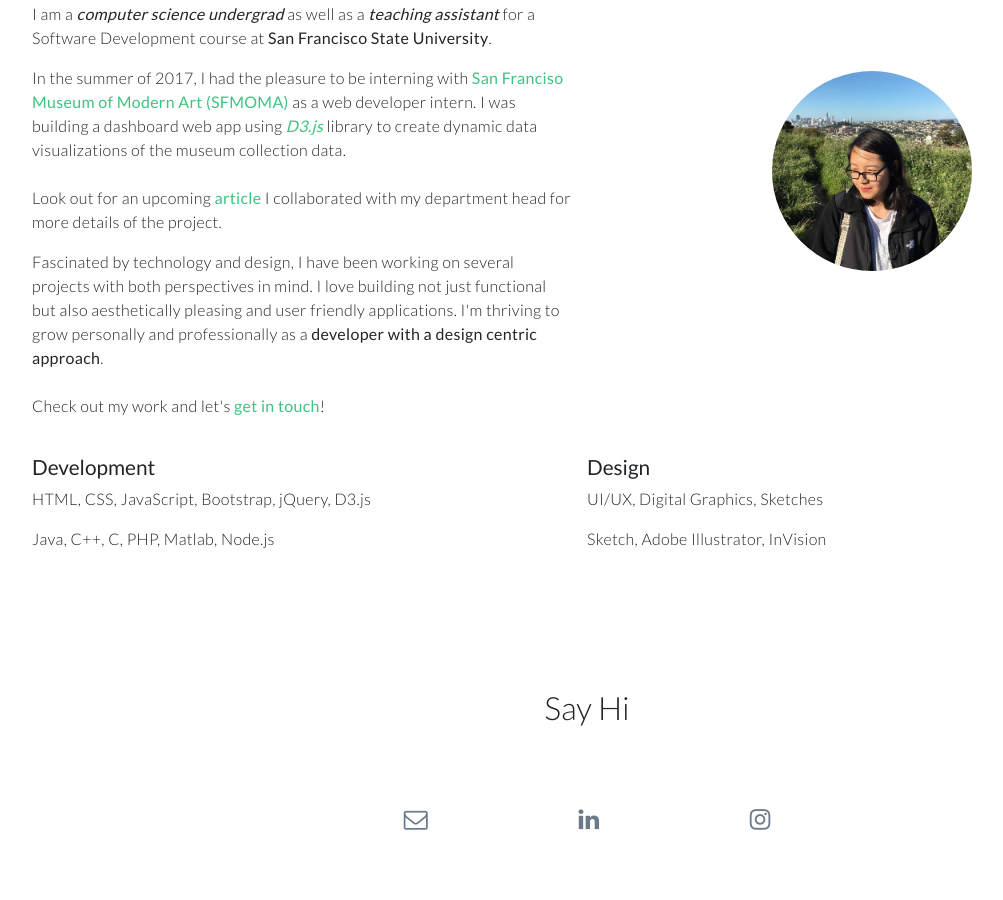
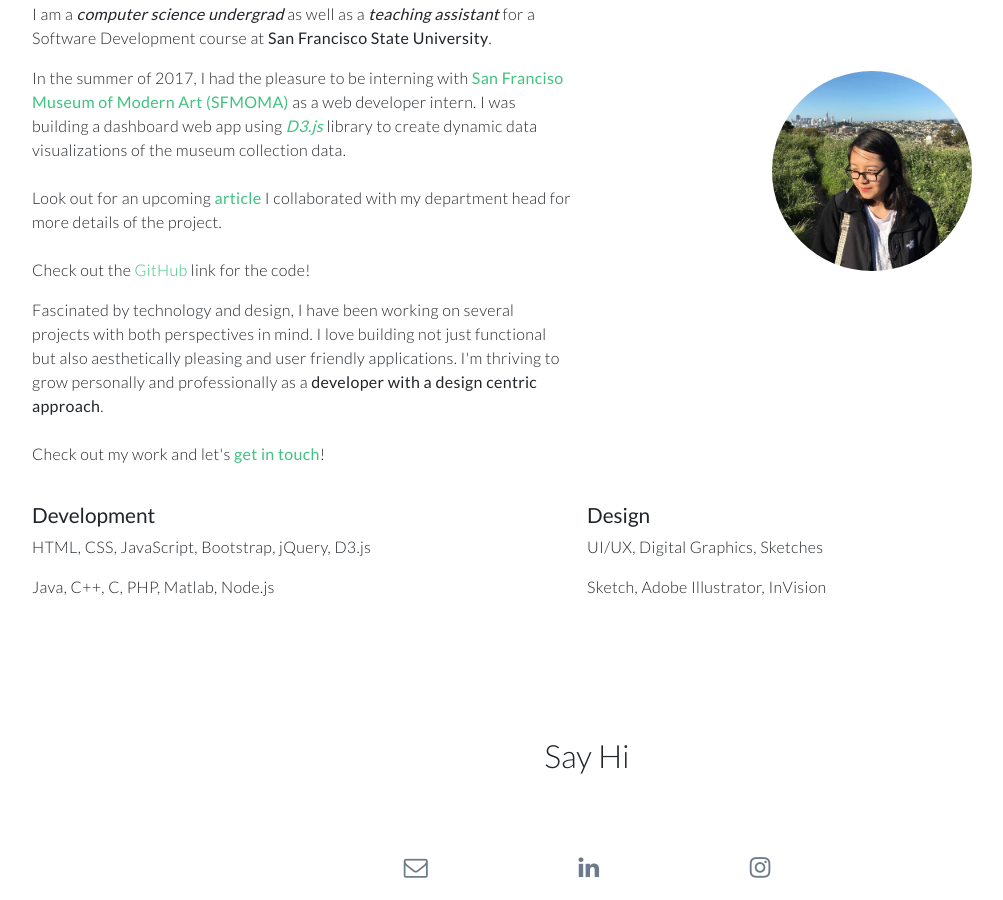
Before and after one commit to khanhngg/khanhngg.github.io, a Jekyll site: the page built from index.html, in a window 1280 px wide and 900 px high, scrolled down 6620 px. Shown: the whole window, without its empty margins (53-1056 px from the left). Built offline with Jekyll 4.4.1, drawn with Linux system fonts in a browser that asks for light colours; nearby versions of some CDN libraries.

Commit message:
add links to index

```diff
--- a/index.html
+++ b/index.html
@@ -128,6 +128,8 @@ layout: main
                      library to create dynamic data visualizations of the museum collection data.
                      <br><br>
                      Look out for an upcoming <a href="https://www.sfmoma.org/series/sfmoma-lab/"><strong>article</strong></a> I collaborated with my department head for more details of the project.
+                     <br><br>
+                     Check out the <a href="https://github.com/khanhngg/collection-dashboard">GitHub</a> link for the code!
                 </p>
                 <p>
                     Fascinated by technology and design, I have been working on several projects with both perspectives in mind. I love building not just functional but also aesthetically pleasing and user friendly applications. I'm thriving to grow personally and professionally as a <strong>developer with a design centric approach</strong>.
```
Also changed, not shown: 1 other file.
